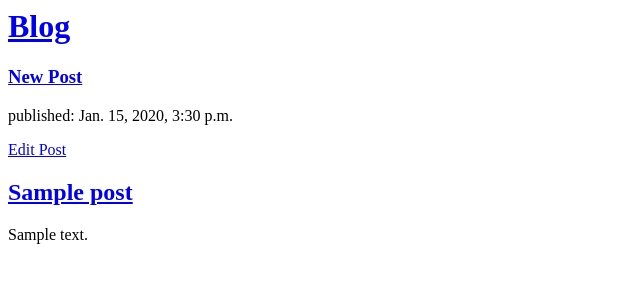
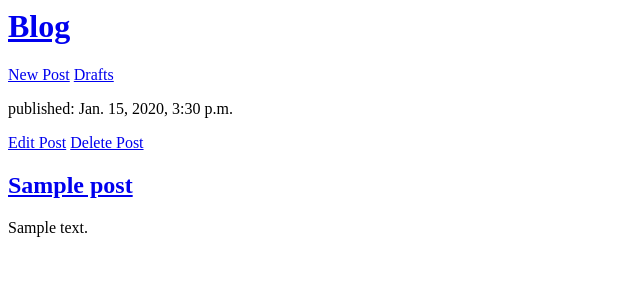
Before and after one commit to prami1806/my-next-blog, a Django app: page /post/1/ in a window 1280 px wide. Shown: the top 300 px of the page, without its empty margins (0-640 px from the left). Run offline with Django 3.2, Linux system fonts and the light colour scheme; a user stored in the database is signed in; tables that the repository leaves empty hold one stand-in row (values such as "Sample post").

Commit message:
Added views to save as draft, publish and delete posts.

```diff
--- a/blog/models.py
+++ b/blog/models.py
@@ -10,8 +10,8 @@ class Post(models.Model):
     published_date=models.DateTimeField(blank=True,null=True)
 
     def publish(self):
-            self.published_date=timezone.now()
-            self.save()
+        self.published_date=timezone.now()
+        self.save()
 
     def __str__(self):
         return self.title
--- a/blog/templates/blog/base.html
+++ b/blog/templates/blog/base.html
@@ -7,7 +7,8 @@
         <div>
             <h1><a href="/">Blog</a></h1>
             {% if user.is_authenticated %}
-                <h3><a href="{% url 'post_new' %}">New Post</a></h3>
+                <a href="{% url 'post_new' %}">New Post</a>
+                <a href="{% url 'post_draft_list' %}">Drafts</a>
             {% endif %}
         </div>
         {% block content %}
--- a/blog/templates/blog/post_detail.html
+++ b/blog/templates/blog/post_detail.html
@@ -3,10 +3,13 @@
 {% block content %}
     <div>
         {% if post.published_date %}
-            <p>published: {{ post.published_date }}<p>
+            <p>published: {{ post.published_date }}</p>
+        {% else %}
+            <a href="{% url 'post_publish' pk=post.pk %}">Publish</a>
         {% endif %}
         {% if user.is_authenticated %}
             <a href="{% url 'post_edit' pk=post.pk %}">Edit Post</a>
+            <a href="{% url 'post_remove' pk=post.pk %}">Delete Post</a>
         {% endif %}
         <h2><a href="{% url 'post_detail' pk=post.pk %}">{{ post.title }}</a></h2>
         <p>{{ post.text|linebreaksbr }}</p>
--- a/blog/templates/blog/post_list.html
+++ b/blog/templates/blog/post_list.html
@@ -5,7 +5,7 @@
     <div>
         <p>published: {{ post.published_date }}</p>
         <h2><a href="{% url 'post_detail' pk=post.pk %}">{{ post.title }}</a></h2>
-        <p>{{ post.text|linebreaksbr }}</p>
+        <p>{{ post.text|linebreaksbr|truncatechars:100 }}</p>
     </div>
     {% endfor %}
 {% endblock %}
--- a/blog/urls.py
+++ b/blog/urls.py
@@ -6,4 +6,7 @@ urlpatterns=[
     path('post/<int:pk>/',views.post_detail,name='post_detail'),
     path('post/new/',views.post_new,name='post_new'),
     path('post/<int:pk>/edit/',views.post_edit,name='post_edit'),
+    path('post/drafts/',views.post_draft_list,name='post_draft_list'),
+    path('post/<int:pk>/publish/',views.post_publish,name='post_publish'),
+    path('post/<int:pk>/remove/',views.post_remove,name='post_remove'),
 ]
--- a/blog/views.py
+++ b/blog/views.py
@@ -17,7 +17,7 @@ def post_new(request):
                 if form.is_valid():
                         post=form.save(commit=False)
                         post.author=request.user
-                        post.published_date=timezone.now()
+                        #post.published_date=timezone.now()
                         post.save()
                         return redirect('post_detail',pk=post.pk)
         else:
@@ -31,9 +31,23 @@ def post_edit(request,pk):
                 if form.is_valid():
                         post=form.save(commit=False)
                         post.author=request.user
-                        post.published_date=timezone.now()
+                        #post.published_date=timezone.now()
                         post.save()
                         return redirect('post_detail',pk=post.pk)
         else:
                 form=PostForm(instance=post)
         return render(request,'blog/post_edit.html',{'form':form})
+
+def post_draft_list(request):
+        posts=Post.objects.filter(published_date__isnull=True).order_by('created_date')
+        return render(request,'blog/post_draft_list.html',{'posts':posts})
+
+def post_publish(request,pk):
+        post=get_object_or_404(Post,pk=pk)
+        post.publish()
+        return redirect('post_detail',pk=pk)
+
+def post_remove(request,pk):
+        post=get_object_or_404(Post,pk=pk)
+        post.delete()
+        return redirect('post_list')
```
Also changed, not shown: blog/templates/blog/post_draft_list.html (added, +11 -0 lines). Lines whose indentation alone changed are shown as unchanged.
